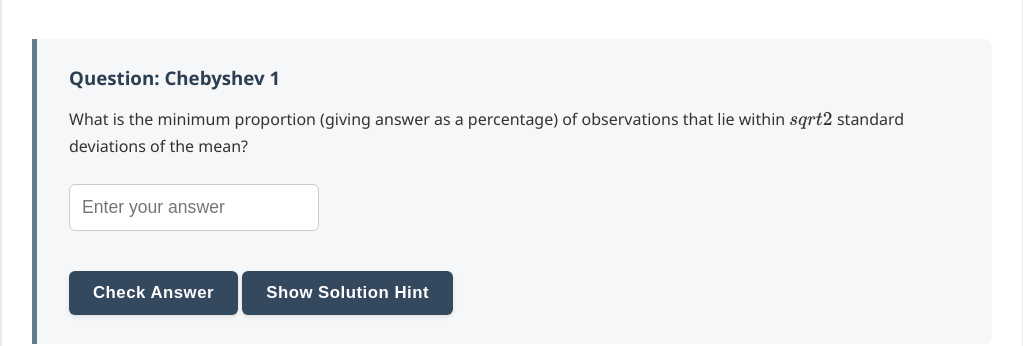
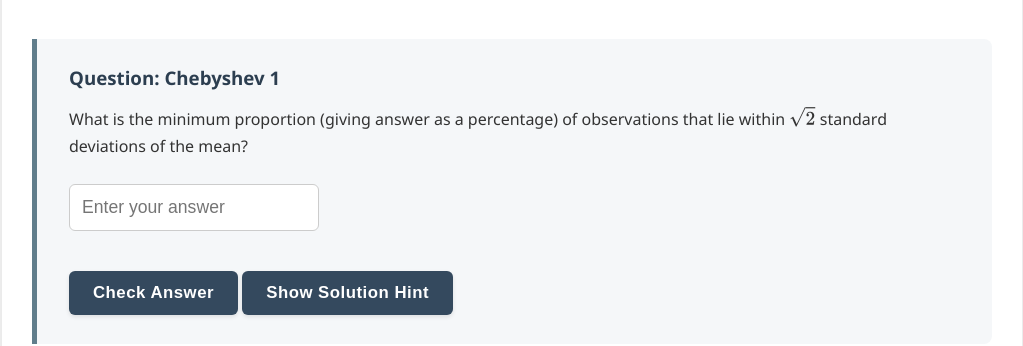
Before and after one commit to probe973/eco-4001b, a Jekyll site: the page built from distributions/02-distribution_chebyshev.md, in a window 1280 px wide and 900 px high, scrolled down 702 px. Shown: the part 152-498 px from the top of the window, without its empty margins (128-1151 px from the left). Built offline with Jekyll 4.4.1, drawn with Linux system fonts in a browser that asks for light colours.

```diff
--- a/distributions/02-distribution_chebyshev.md
+++ b/distributions/02-distribution_chebyshev.md
@@ -30,7 +30,7 @@ $$\frac{1}{k^2}$$
 {% include question_numerical.html
 id="Cdist1"
 title="Chebyshev 1"
-question_text="What is the minimum proportion (giving answer as a percentage) of observations that lie within $sqrt{2}$ standard deviations of the mean?"
+question_text="What is the minimum proportion (giving answer as a percentage) of observations that lie within $\sqrt{2}$ standard deviations of the mean?"
 correct_answer="50"
 tolerance="0.005"
 solution_text="$1-\frac{1}{\sqrt{2}^2}=$1-\frac{1}{2}=\frac{1}{2}=50\%$"
```
